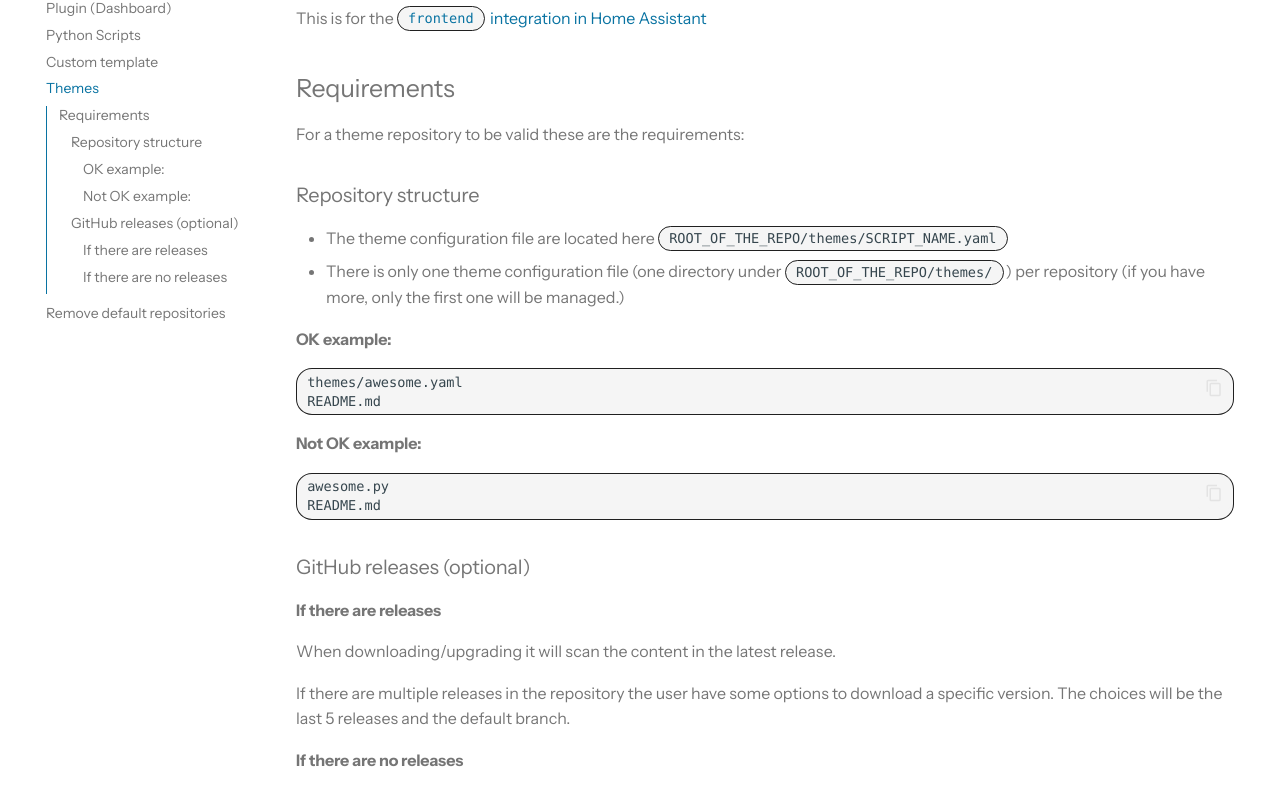
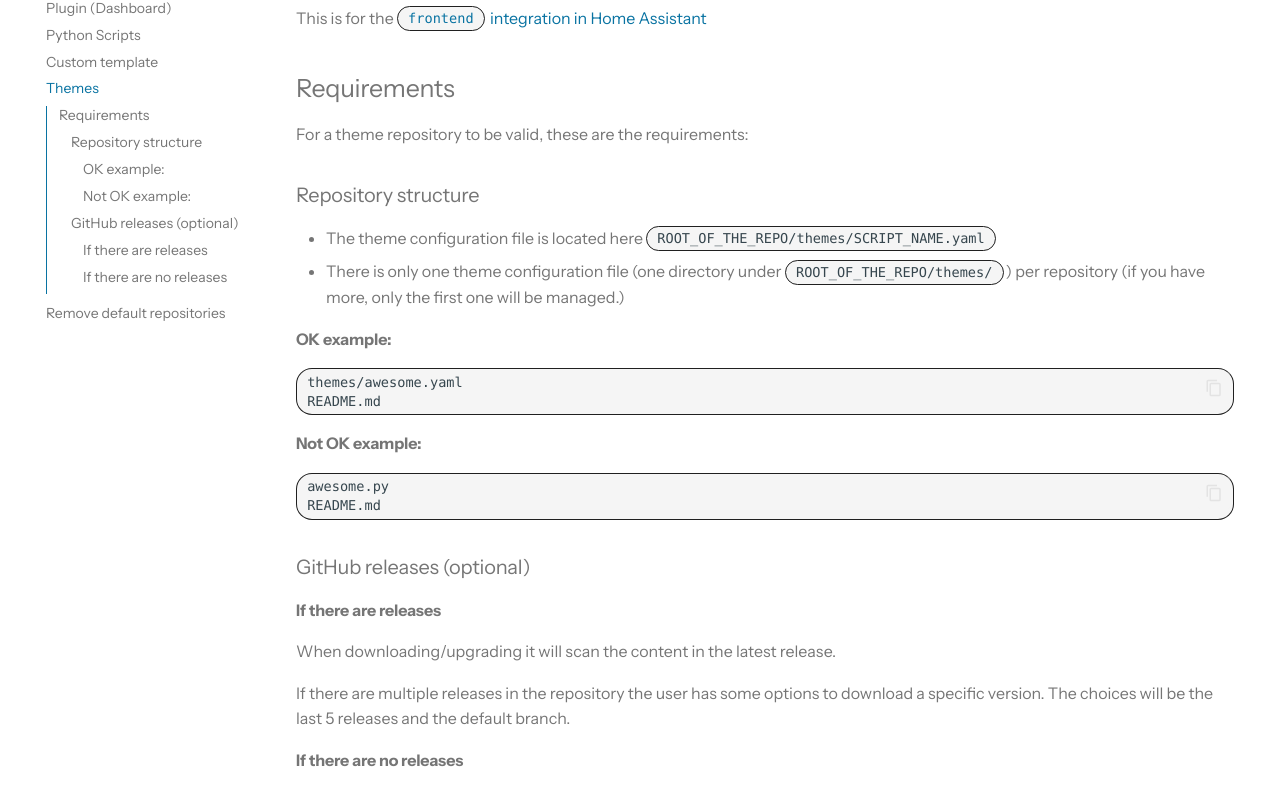
Before and after one commit to hacs/documentation, an MkDocs documentation site: the page built from source/docs/publish/theme.md, in a window 1280 px wide and 1400 px high. Shown: the part 313-1105 px from the top of the window. Built offline with MkDocs 1.6.1 and Material for MkDocs 9.7.7, drawn with Linux system fonts in a browser that asks for light colours; some web fonts are replaced; plug-ins that fetch from the network failed and are left out; comment, search, counter and statistics services are not loaded.

Commit message:
Update theme.md

```diff
--- a/source/docs/publish/theme.md
+++ b/source/docs/publish/theme.md
@@ -10,11 +10,11 @@ This is for the [`frontend` integration in Home Assistant](https://www.home-assi
 
 ## Requirements
 
-For a theme repository to be valid these are the requirements:
+For a theme repository to be valid, these are the requirements:
 
 ### Repository structure
 
-- The theme configuration file are located here `ROOT_OF_THE_REPO/themes/SCRIPT_NAME.yaml`
+- The theme configuration file is located here `ROOT_OF_THE_REPO/themes/SCRIPT_NAME.yaml`
 - There is only one theme configuration file (one directory under `ROOT_OF_THE_REPO/themes/`) per repository (if you have more, only the first one will be managed.)
 
 #### OK example:
@@ -37,7 +37,7 @@ README.md
 
 When downloading/upgrading it will scan the content in the latest release.
 
-If there are multiple releases in the repository the user have some options to download a specific version.
+If there are multiple releases in the repository the user has some options to download a specific version.
 The choices will be the last 5 releases and the default branch.
 
 #### If there are no releases
```
